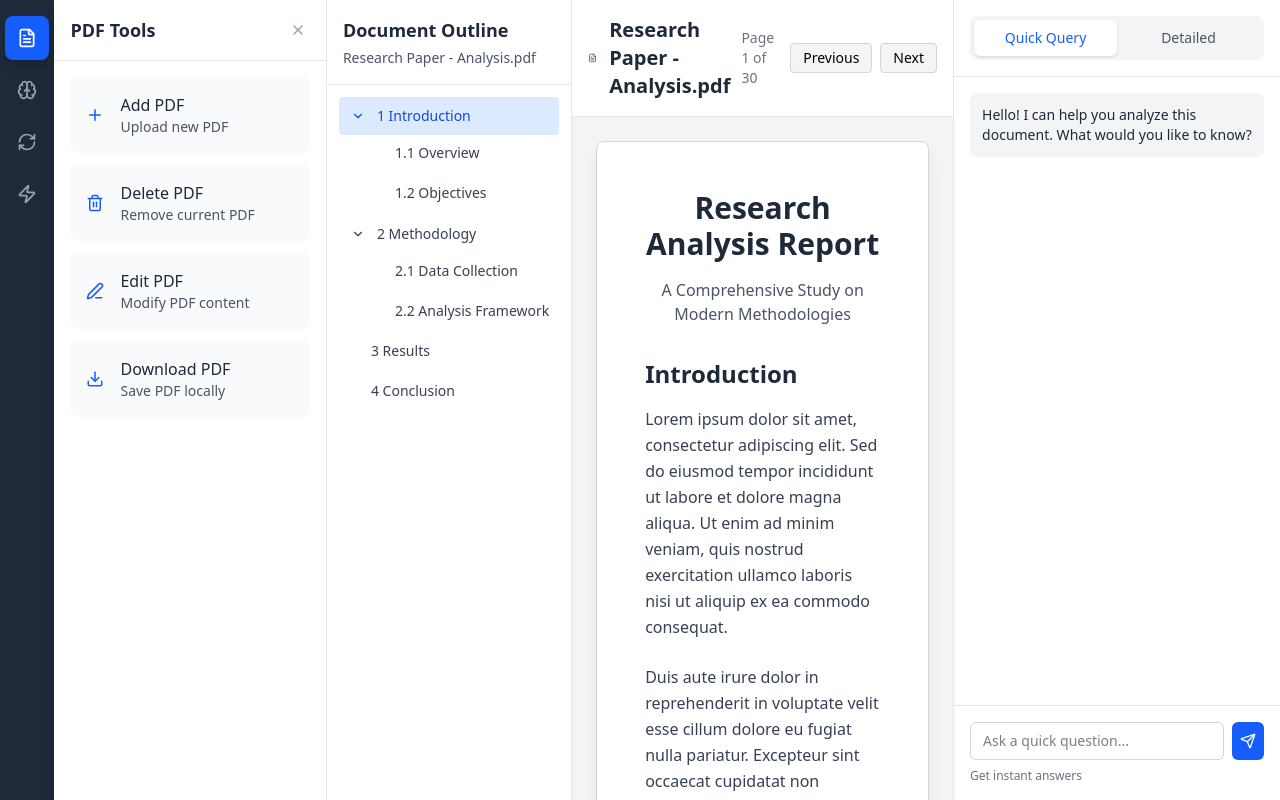
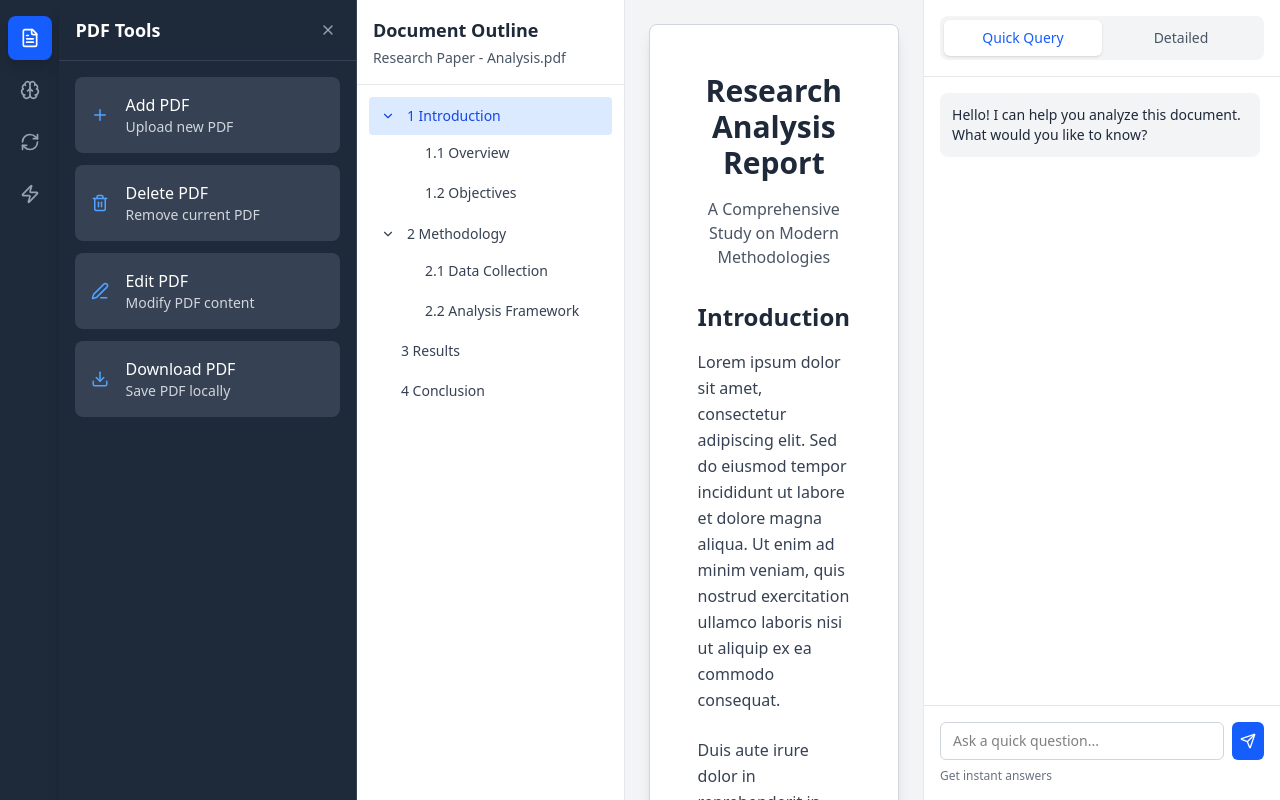
Before and after one commit to Uncharted0110/DocumInt, a React (Vite) app in the folder DocumInt/: page / in a window 1280 px wide. Both pictures are taken after a click on the button 32 px from the left and 38 px from the top of the page. Built offline with nearby package versions, Linux system fonts and the light colour scheme.

Commit message:
DocumInt: Toolbar changes

```diff
--- a/DocumInt/src/App.tsx
+++ b/DocumInt/src/App.tsx
@@ -16,6 +16,7 @@ import {
   Copy,
   X
 } from 'lucide-react';
+import logo from "./assets/logo.png";
 
 const DocumentViewer = () => {
   const [activeToolbar, setActiveToolbar] = useState(null);
@@ -192,14 +193,14 @@ const DocumentViewer = () => {
 
       {/* Expandable Tool Sidebar */}
       {activeToolbar && (
-        <div className="w-80 bg-white border-r border-gray-200 shadow-lg">
-          <div className="p-4 border-b border-gray-200 flex items-center justify-between">
-            <h3 className="text-lg font-semibold text-gray-800">
+        <div className="w-80 bg-gray-800 border-r border-gray-700 shadow-lg">
+          <div className="p-4 border-b border-gray-700 flex items-center justify-between">
+            <h3 className="text-lg font-semibold text-white">
               {toolbarOptions.find(t => t.id === activeToolbar)?.title} Tools
             </h3>
             <button
               onClick={() => setActiveToolbar(null)}
-              className="p-1 text-gray-400 hover:text-gray-600 rounded"
+              className="p-1 text-gray-400 hover:text-gray-200 rounded"
             >
               <X size={16} />
             </button>
@@ -211,12 +212,12 @@ const DocumentViewer = () => {
                 ?.actions.map(action => (
                 <button
                   key={action.id}
-                  className="w-full flex items-center p-4 bg-gray-50 rounded-lg hover:bg-gray-100 transition-colors"
+                  className="w-full flex items-center p-4 bg-gray-700 rounded-lg hover:bg-gray-600 transition-colors"
                 >
-                  <div className="text-blue-600 mr-4">{action.icon}</div>
+                  <div className="text-blue-400 mr-4">{action.icon}</div>
                   <div className="flex-1 text-left">
-                    <div className="font-medium text-gray-800">{action.title}</div>
-                    <div className="text-sm text-gray-600">{action.desc}</div>
+                    <div className="font-medium text-white">{action.title}</div>
+                    <div className="text-sm text-gray-300">{action.desc}</div>
                   </div>
                 </button>
               ))}
@@ -238,29 +239,6 @@ const DocumentViewer = () => {
 
       {/* Center - PDF Viewer */}
       <div className="flex-1 flex flex-col bg-white">
-        <div className="p-4 border-b border-gray-200 flex items-center justify-between">
-          <div className="flex items-center space-x-3">
-            <FileText size={20} className="text-gray-600" />
-            <h1 className="text-xl font-semibold text-gray-800">Research Paper - Analysis.pdf</h1>
-          </div>
-          <div className="flex items-center space-x-4">
-            <span className="text-sm text-gray-500">Page {currentPage} of 30</span>
-            <div className="flex space-x-2">
-              <button
-                onClick={() => setCurrentPage(Math.max(1, currentPage - 1))}
-                className="px-3 py-1 text-sm bg-gray-100 border border-gray-300 rounded hover:bg-gray-200"
-              >
-                Previous
-              </button>
-              <button
-                onClick={() => setCurrentPage(Math.min(30, currentPage + 1))}
-                className="px-3 py-1 text-sm bg-gray-100 border border-gray-300 rounded hover:bg-gray-200"
-              >
-                Next
-              </button>
-            </div>
-          </div>
-        </div>
 
         <div className="flex-1 p-6 overflow-y-auto bg-gray-100">
           <div className="max-w-4xl mx-auto">
```
Also changed, not shown: DocumInt/src/assets/logo.png (renamed from DocumInt/public/logo.png).
